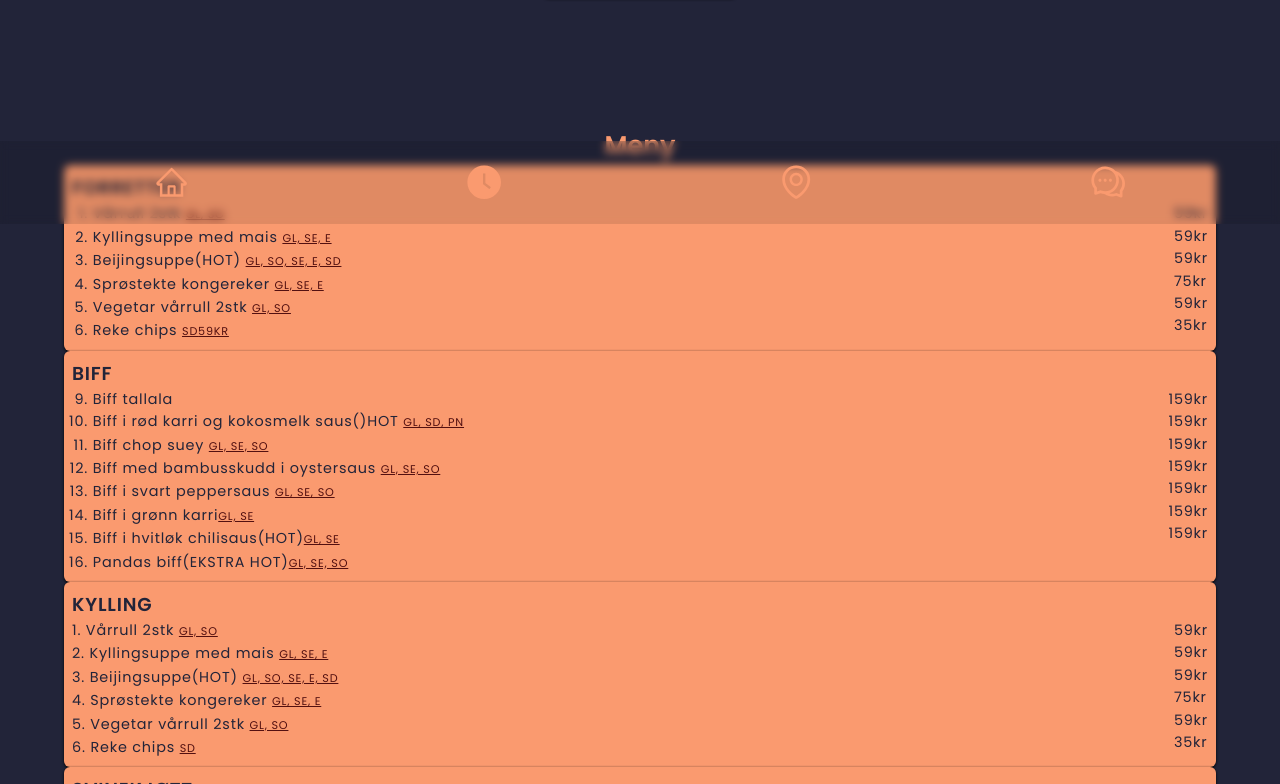
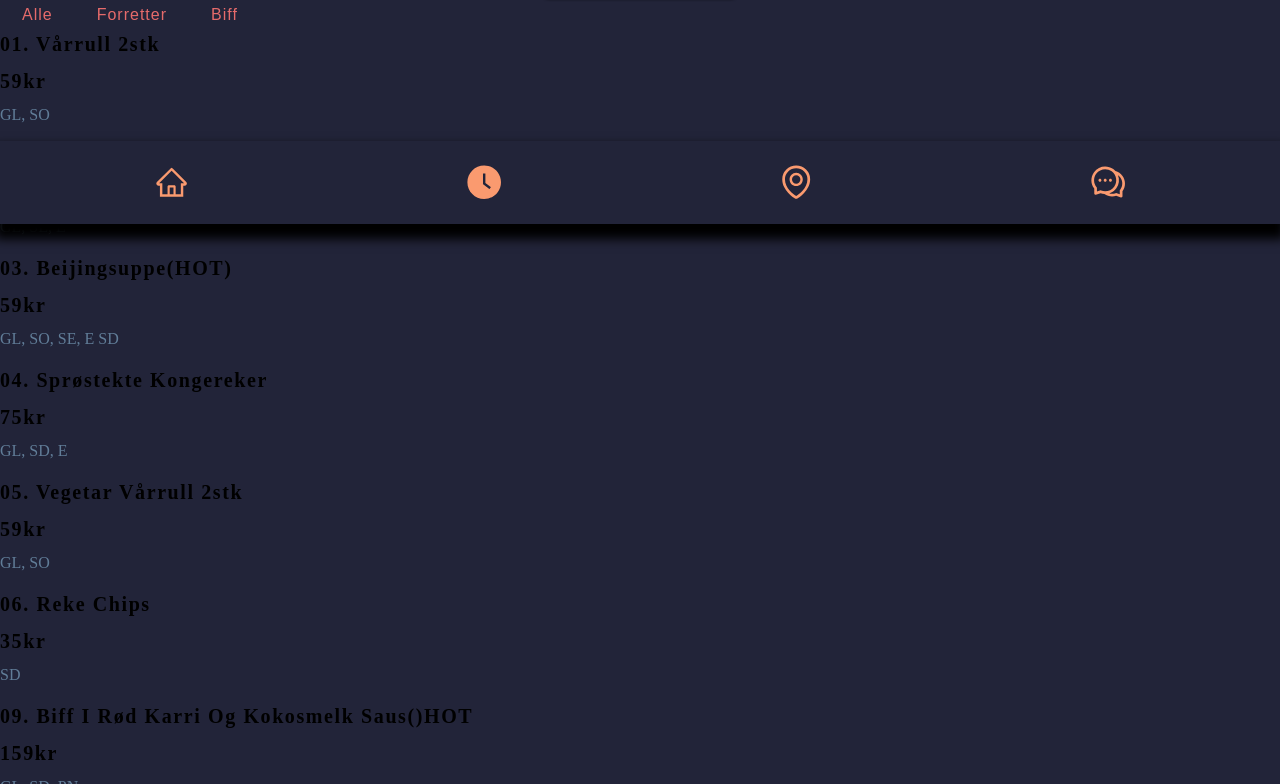
Before and after one commit to ellrub/panda, a React (Create React App) app in the folder panda/: page / in a window 1280 px wide. Shown: the part 576-1360 px from the top of the page. Built offline with nearby package versions, Linux system fonts and the light colour scheme.

Commit message:
feat
Added filter on menu
Added menu

```diff
--- a/panda/src/App.js
+++ b/panda/src/App.js
@@ -1,15 +1,37 @@
-import React from 'react';
+import React, {useState} from 'react';
 
 import {Header, Menu} from "./container";
-import { Navbar } from "./components";
+import {Navbar, Categories} from "./components";
 import "./App.scss";
+import items from "./components/data"
+
+const allCategories = ["alle", ...new Set(items.map((item) => item.category))];
 
 const App = () => {
+    const [menuItems, setMenuItems] = useState(items);
+    const [activeCategory, setActiveCategory] = useState("");
+    const [categories, setCategories] = useState(allCategories);
+
+    const filterItems = (category) => {
+    setActiveCategory(category);
+    if (category === "alle") {
+        setMenuItems(items);
+        return;
+    }
+    const newItems = items.filter((item) => item.category === category);
+    setMenuItems(newItems);
+};
+
     return (
     <div className='app'>
         <Header />
         <Navbar />
-        <Menu />
+        <Categories
+            categories={categories}
+            activeCategory={activeCategory}
+            filterItems={filterItems}
+        />
+        <Menu items={menuItems} />
     </div>
     );
 }
--- /dev/null
+++ b/panda/src/components/Categories.jsx
@@ -0,0 +1,27 @@
+import React from "react"
+
+import "../App.scss"
+import "../index.css"
+
+const Categories = ({categories, filterItems, activeCategory}) => {
+    return (
+        <div id="menu">
+            {categories.map((category, index) => {
+                return (
+                    <button
+                        type="button"
+                        className={`${
+                            activeCategory === category ? "filter-btn active" : "filter-btn"
+                        }`}
+                        key={index}
+                        onClick={() => filterItems(category)}
+                    >
+                        {category}
+                    </button>
+                )
+            })}
+        </div>
+    )
+}
+
+export default Categories;
--- a/panda/src/components/Navbar/Navbar.jsx
+++ b/panda/src/components/Navbar/Navbar.jsx
@@ -12,7 +12,7 @@ const Navbar = () => {
 
     return (
         <nav>
-            <Button id="" className="navbar__button" size="small"><AiOutlineHome /></Button>
+            <Button href="#home" className="navbar__button" size="small"><AiOutlineHome /></Button>
             <ModalTime />
             <ModalLocation />
             <ModalContact />
--- a/panda/src/components/Navbar/Navbar.scss
+++ b/panda/src/components/Navbar/Navbar.scss
@@ -8,17 +8,15 @@ nav {
     bottom: 0;
 
     padding: 1rem 1rem;
-    background: rgba(0, 0, 0, 0.10);
+    background: var(--primary-color);
     backdrop-filter: blur(4px);
     -webkit-backdrop-filter: blur(4px);
+    box-shadow: 0 10px 10px 5px black;
 
     .navbar__button {
-
-
         display: flex;
         justify-content: center;
         align-items: center;
-
 
         border: none;
         border-radius: 25%;
--- /dev/null
+++ b/panda/src/components/data.js
@@ -0,0 +1,102 @@
+const list = [
+    {
+        id: 1,
+        title: '01. Vårrull 2stk',
+        category: 'forretter',
+        price: "59kr",
+        alergy: `GL, SO`,
+    },
+    {
+        id: 2,
+        title: '02. Kyllingsuppe med mais',
+        category: 'forretter',
+        price: "59kr",
+        alergy: `GL, SE, E`,
+    },
+    {
+        id: 3,
+        title: '03. Beijingsuppe(HOT)',
+        category: 'forretter',
+        price: "59kr",
+        alergy: `GL, SO, SE, E SD`,
+    },
+    {
+        id: 4,
+        title: '04. Sprøstekte kongereker',
+        category: 'forretter',
+        price: "75kr",
+        alergy: `GL, SD, E`,
+    },
+    {
+        id: 5,
+        title: '05. Vegetar vårrull 2stk',
+        category: 'forretter',
+        price: "59kr",
+        alergy: `GL, SO`,
+    },
+    {
+        id: 6,
+        title: '06. Reke chips',
+        category: 'forretter',
+        price: "35kr",
+        alergy: `SD`,
+    },
+    {
+        id: 9,
+        title: '09. Biff i rød karri og kokosmelk saus()HOT',
+        category: 'biff',
+        price: "159kr",
+        alergy: `GL, SD, PN`,
+    },
+    {
+        id: 10,
+        title: '10. Biff chop suey',
+        category: 'biff',
+        price: "159kr",
+        alergy: `GL, SE, SO`,
+    },
+    {
+        id: 11,
+        title: '11. Biff med bambusskudd i oystersaus',
+        category: 'biff',
+        price: "159kr",
+        alergy: `GL, SE, SO`,
+    },
+    {
+        id: 12,
+        title: '12. Biff i svart peppersaus',
+        category: 'biff',
+        price: "159kr",
+        alergy: `GL, SE, SO`,
+    },
+    {
+        id: 13,
+        title: '13. Biff i grønn karri',
+        category: 'biff',
+        price: "159kr",
+        alergy: `GL, SE`,
+    },
+    {
+        id: 14,
+        title: '14. Biff i hvitløk chilisaus(HOT)',
+        category: 'biff',
+        price: "159kr",
+        alergy: `GL, SE`,
+    },
+    {
+        id: 15,
+        title: '15. Pandas biff(EKSTRA HOT)',
+        category: 'biff',
+        price: "159kr",
+        alergy: `GL, SE, SO`,
+    },
+    {
+        id: 0,
+        title: '',
+        category: 'biff',
+        price: 16.99,
+        alergy: ``,
+    },
+];
+
+export default list;
--- a/panda/src/components/index.js
+++ b/panda/src/components/index.js
@@ -1 +1,2 @@
 export {default as Navbar} from "./Navbar/Navbar"
+export {default as Categories} from "./Categories"
--- a/panda/src/container/Header/Header.jsx
+++ b/panda/src/container/Header/Header.jsx
@@ -5,7 +5,7 @@ import "./Header.scss";
 
 const Header = () => {
     return (
-        <header>
+        <header id="home">
             <div className="header__container-logo">
                 <img src={images.panda} alt="Panda Mat Logo" className="header__logo"/>
             </div>
@@ -15,7 +15,7 @@ const Header = () => {
                     className="header__container-link--call header__link">
                         <i className="fa-solid fa-phone"></i><br/>Ring & Bestill
                 </a>
-                <a
+                <a  href="#menu"
                     className="header__container-link--menu header__link">
                         <i className="fa-solid fa-utensils"></i><br/>Meny
                 </a>
--- a/panda/src/container/Menu/Menu.jsx
+++ b/panda/src/container/Menu/Menu.jsx
@@ -2,10 +2,36 @@ import React from "react"
 
 import "./Menu.scss"
 
-export default function Menu() {
+const Menu = ({items}) => {
     return (
-        <main className="menu">
-            <h2>Meny</h2>
+        <main>
+            {items.map((item) => {
+                const {id, title, alergy, price} = item;
+                return (
+                    <article key={id}>
+                        <div>
+                            <div>
+                                <h3>{title}</h3>
+                                <h3>{price}</h3>
+                            </div>
+                            <p>{alergy}</p>
+                        </div>
+                    </article>
+                )
+            })}
+
+        </main>
+    )
+}
+
+export default Menu;
+
+
+
+
+
+
+            /* <h2 id="menu">Meny</h2>
             <div className="menu__card">
                 <div className="menu__card-container">
                     <h3>Forretter</h3>
@@ -17,7 +43,7 @@ export default function Menu() {
                                 <li>Beijingsuppe(HOT) <span>gl, so, se, e, sd</span></li>
                                 <li>Sprøstekte kongereker <span>gl, se, e</span></li>
                                 <li>Vegetar vårrull 2stk <span>gl, so</span></li>
-                                <li>Reke chips <span>sd</span><span className="price">59kr</span></li>
+                                <li>Reke chips <span>sd</span></li>
                             </ol>
                         </div>
                         <div className="menu__price menu__text">
@@ -37,7 +63,6 @@ export default function Menu() {
                     <div className="menu__card-item-container">
                         <div className="menu__item menu__text">
                             <ol start="9">
-                                <li>Biff tallala</li>
                                 <li>Biff i rød karri og kokosmelk saus()HOT <span>gl, sd, pn</span></li>
                                 <li>Biff chop suey <span>gl, se, so</span></li>
                                 <li>Biff med bambusskudd i oystersaus <span>gl, se, so</span></li>
@@ -48,8 +73,10 @@ export default function Menu() {
                             </ol>
                         </div>
                         <div className="menu__price menu__text">
+                            <p className="blank">-</p>
                             <p>159kr</p>
                             <p>159kr</p>
+                            <p>-</p>
                             <p>159kr</p>
                             <p>159kr</p>
                             <p>159kr</p>
@@ -288,9 +315,4 @@ export default function Menu() {
                         </div>
                     </div>
                 </div>
-            </div>
-
-
-        </main>
-    )
-}
+            </div> */
--- a/panda/src/container/Menu/Menu.scss
+++ b/panda/src/container/Menu/Menu.scss
@@ -60,6 +60,14 @@
             }
         }
 
+        .menu__price {
+            line-height: 1.45rem;
+        }
+
 
     }
 }
+
+.blank {
+    color: var(--secondary-color);
+}
--- a/panda/src/index.css
+++ b/panda/src/index.css
@@ -19,3 +19,152 @@
 html {
     background-color: var(--primary-color);
 }
+
+/* -------NEW------- */
+
+code {
+    font-family: source-code-pro, Menlo, Monaco, Consolas, 'Courier New',
+      monospace;
+  }
+
+  h1,
+  h2,
+  h3,
+  h4 {
+    letter-spacing:  0.1rem;
+    text-transform: capitalize;
+    line-height: 1.25;
+    margin-bottom: 0.75rem;
+  }
+
+  h3 {
+    font-size: 1.25rem;
+  }
+
+  h4 {
+    font-size: 0.875rem;
+  }
+
+  p {
+    margin-bottom: 1.25rem;
+    color: hsl(210, 22%, 49%);
+  }
+
+  .section {
+    width: 90vw;
+    margin: 0 auto;
+    max-width: 1170px;
+  }
+
+  @media screen and (min-width: 992px) {
+    .section {
+      width: 95vw;
+    }
+  }
+  .menu {
+    padding: 5rem 0;
+  }
+  .title {
+    text-align: center;
+    margin-bottom: 2rem;
+  }
+
+  .underline {
+    width: 6rem;
+    height: 0.25rem;
+    background: #c59d5f;
+    margin-left: auto;
+    margin-right: auto;
+  }
+
+  .btn-container {
+    margin-bottom: 4rem;
+    display: flex;
+    justify-content: center;
+  }
+
+  .filter-btn {
+    background: transparent;
+    border-color: transparent;
+    font-size: 1rem;
+    text-transform: capitalize;
+    margin: 0 0.5rem;
+    letter-spacing: 1px;
+    padding: 0.375rem 0.75rem;
+    color:  hsl(360, 71%, 66%);
+    cursor: pointer;
+    transition: all 0.3s linear;
+    border-radius: 0.25rem;
+  }
+
+  .active {
+    border-bottom: 2px solid;
+  }
+
+  .section-center {
+    width: 90vw;
+    margin: 0 auto;
+    max-width: 1170px;
+    display: grid;
+    gap: 3rem 2rem;
+    justify-items: center;
+  }
+
+  .menu-item {
+    display: grid;
+    gap: 1rem 2rem;
+    max-width: 25rem;
+  }
+
+  .photo {
+    object-fit: cover;
+    height: 200px;
+    width: 100%;
+    border: 0.25rem solid hsl(360, 71%, 66%);
+    border-radius: 0.25rem;
+    display: block;
+  }
+
+  .logo {
+    object-fit: cover;
+    height: auto;
+    width: 200px;
+    border-radius: 0.25rem;
+  }
+
+  .item-info header {
+    display: flex;
+    justify-content: space-between;
+    border-bottom: 0.5px dotted hsl(210, 22%, 49%);
+  }
+  .item-info h4 {
+    margin-bottom: 0.5rem;
+  }
+  .price {
+    color: #c59d5f;
+  }
+  .item-text {
+    margin-bottom: 0;
+    padding-top: 1rem;
+  }
+
+
+  @media screen and (min-width: 768px) {
+    .menu-item {
+      grid-template-columns: 225px 1fr;
+      gap: 0 1.25rem;
+      max-width: 40rem;
+    }
+    .photo {
+      height: 175px;
+    }
+  }
+  @media screen and (min-width: 1200px) {
+    .section-center {
+      width: 95vw;
+      grid-template-columns: 1fr 1fr;
+    }
+    .photo {
+      height: 150px;
+    }
+  }
```
Also changed, not shown: panda/src/App.scss (+75 -0 lines).
